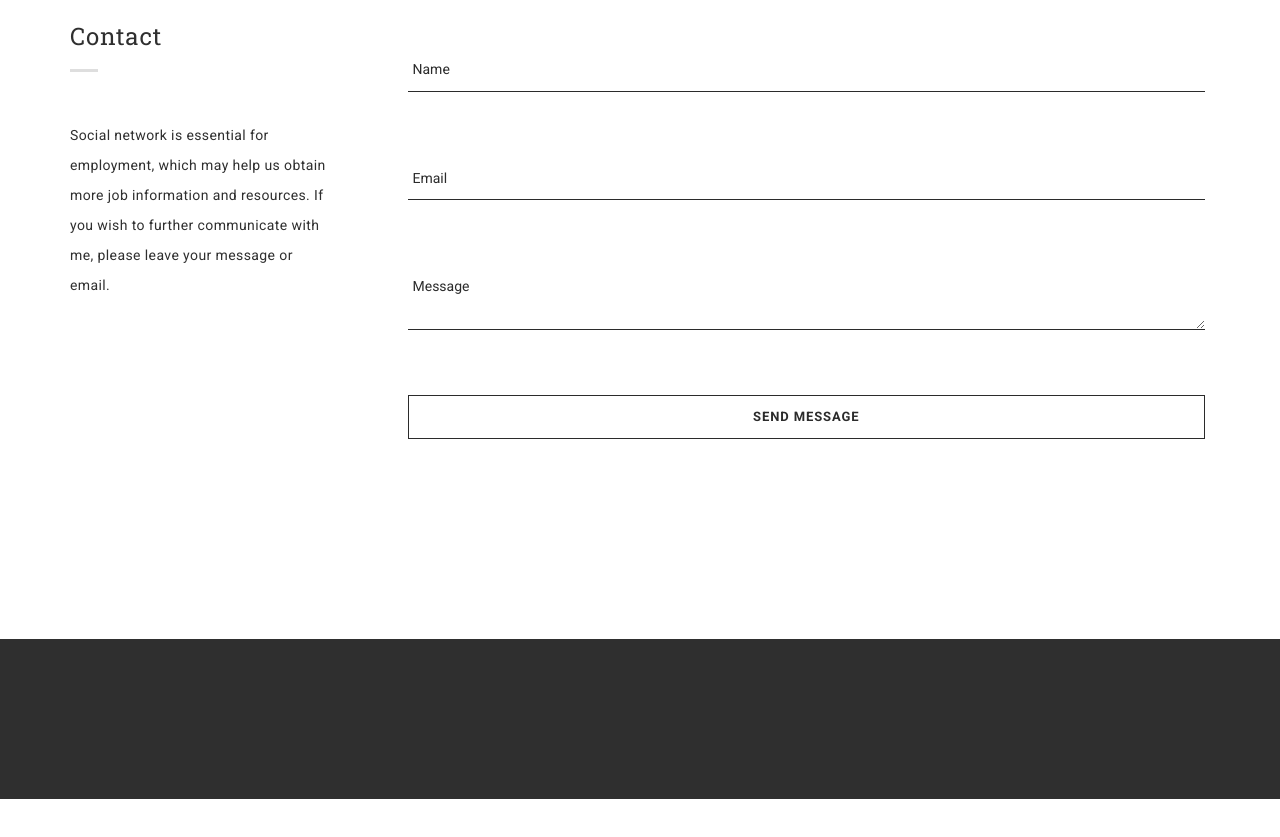
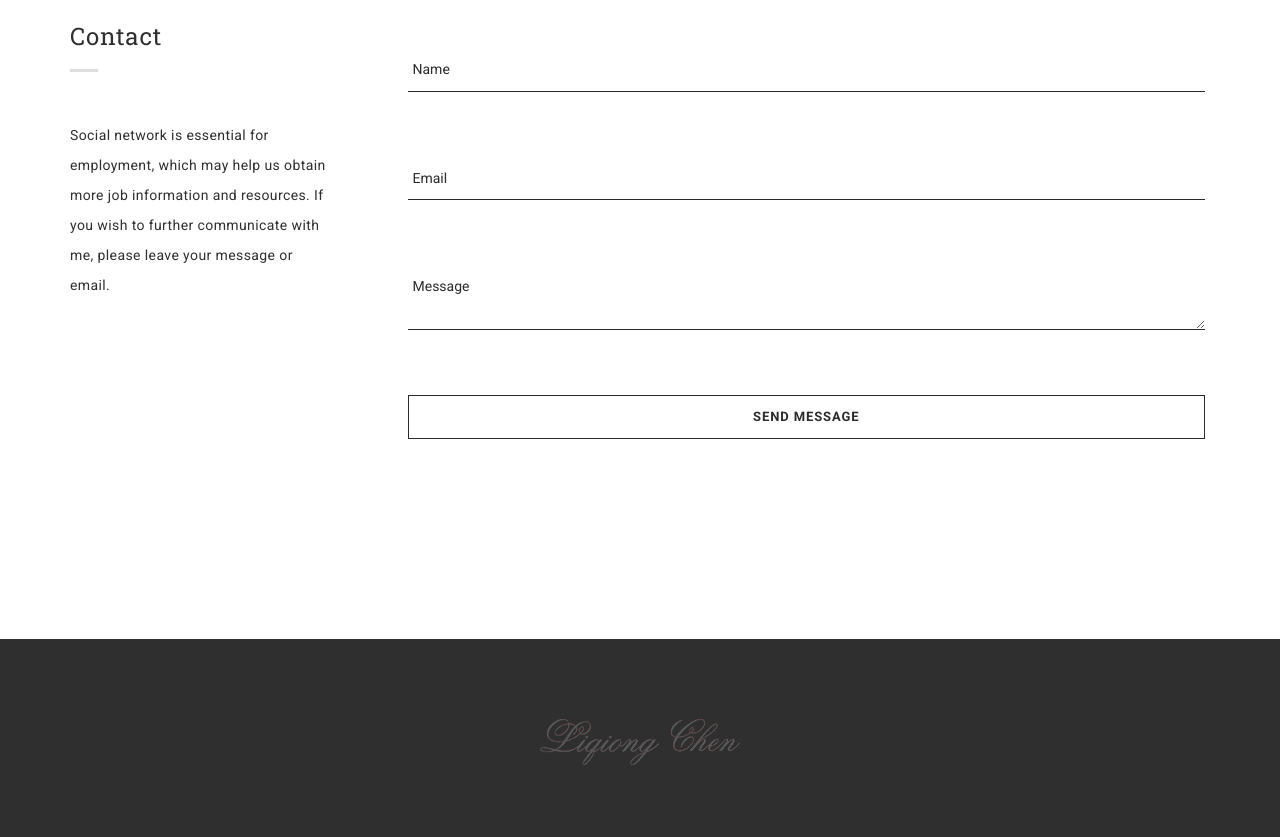
Before and after one commit to LibbyChen/resume, a plain HTML site: page index.html in a window 1280 px wide. Shown: the part 8250-9087 px from the top of the page. Before the commit the page ends 9049 px from the top, so only its background shows below. Drawn offline with Linux system fonts and the light colour scheme.

Commit message:
Update code

```diff
--- a/index.html
+++ b/index.html
@@ -780,10 +780,10 @@
 
 				<div class="footer-bottom">
 					<div class="container">
-						<!-- <div class="row">
-							<img src="images/logo-bottom.png" alt="logo bottom" class="center-block" />Copyright &copy; 2017.Company
-							name All rights reserved.
-						</div> -->
+						<div class="row">
+							<img src="images/signature.png" alt="logo bottom" class="center-block" />
+							<!-- Copyright &copy; 2017.Company name All rights reserved. -->
+						</div>
 					</div>
 				</div>
 			</footer>
```
